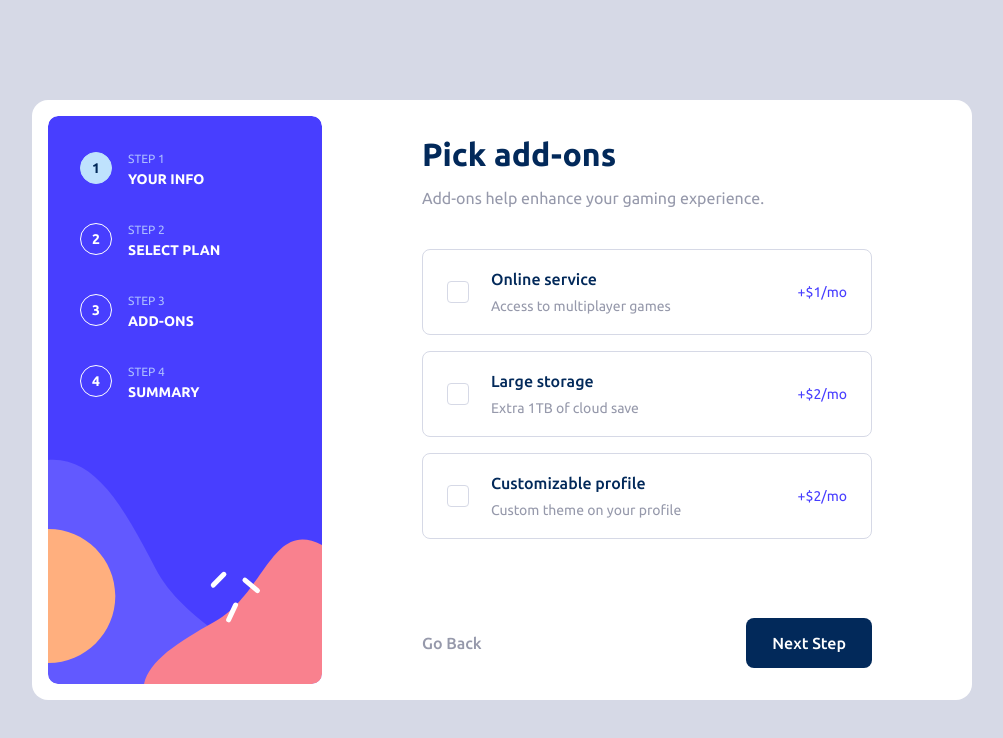
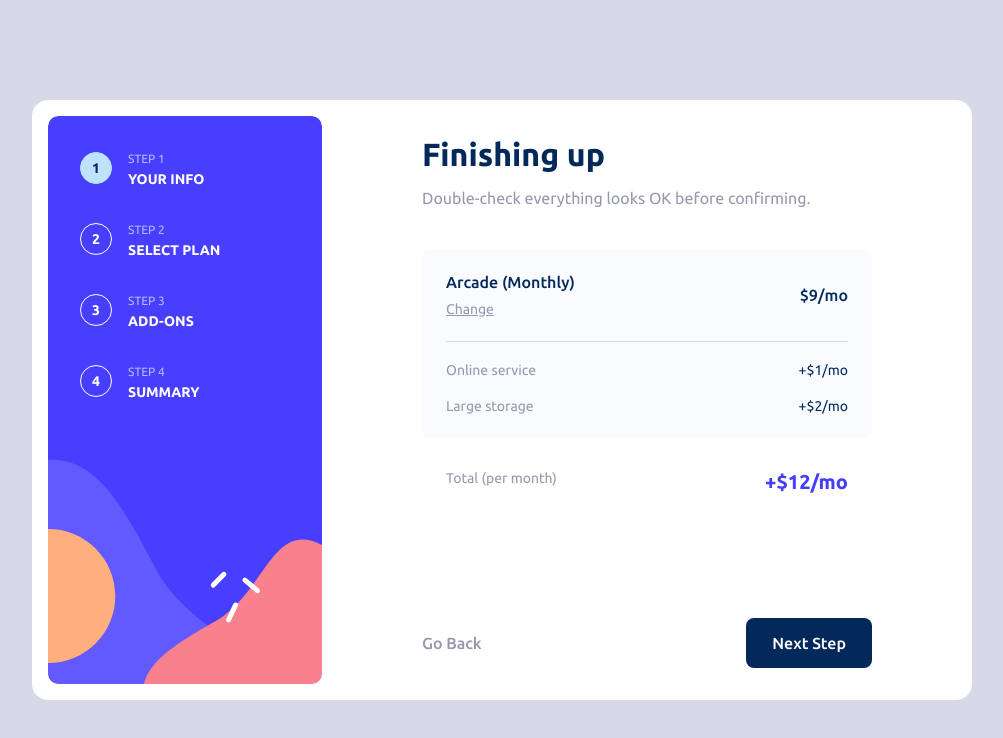
Before and after one commit to IgoCarvalho/frontend-mentor-challenges, a Vue app in the folder multi-step-form/: page / in a window 1280 px wide. Shown: the top 738 px of the page, without its empty margins (138-1141 px from the left). Built offline with nearby package versions, Linux system fonts and the light colour scheme.

Commit message:
✨ create FormFinishingUp component and finish form step 4

```diff
--- a/multi-step-form/src/components/AppForm.vue
+++ b/multi-step-form/src/components/AppForm.vue
@@ -11,9 +11,16 @@ import AdvancedIcon from './icons/AdvancedIcon.vue';
 import ProIcon from './icons/ProIcon.vue';
 import AppSwitch from './AppSwitch.vue';
 import AppCheckBox from './AppCheckBox.vue';
+import FormFinishingUp from './FormFinishingUp.vue';
+import type { FormFinishingUpAddOn } from './FormFinishingUp.vue';
 
 const plan = ref('');
 const addOns = ref<String[]>([]);
+
+const formAddOns: FormFinishingUpAddOn[] = [
+  { title: 'Online service', price: '+$1/mo' },
+  { title: 'Large storage', price: '+$2/mo' },
+];
 </script>
 
 <template>
@@ -74,6 +81,7 @@ const addOns = ref<String[]>([]);
     </FormSection>
 
     <FormSection
+      v-if="false"
       title="Pick add-ons"
       subtitle="Add-ons help enhance your gaming experience."
     >
@@ -98,6 +106,21 @@ const addOns = ref<String[]>([]);
           label="Customizable profile"
           description="Custom theme on your profile"
           price="+$2/mo"
+        />
+      </div>
+    </FormSection>
+
+    <FormSection
+      title="Finishing up"
+      subtitle="Double-check everything looks OK before confirming."
+    >
+      <div class="finishing-up-container">
+        <FormFinishingUp
+          planName="Arcade"
+          planPrice="$9/mo"
+          planDuration="mo"
+          :addOns="formAddOns"
+          totalPrice="+$12/mo"
         />
       </div>
     </FormSection>
@@ -145,6 +168,10 @@ const addOns = ref<String[]>([]);
   gap: 1.6rem;
 }
 
+.finishing-up-container {
+  margin-top: 4.2rem;
+}
+
 .form-action-buttons {
   position: absolute;
   bottom: 1.6rem;
--- /dev/null
+++ b/multi-step-form/src/components/FormFinishingUp.vue
@@ -0,0 +1,136 @@
+<script setup lang="ts">
+export interface FormFinishingUpAddOn {
+  title: string;
+  price: string;
+}
+
+interface FormFinishingUpProps {
+  planName: string;
+  planPrice: string;
+  planDuration: string;
+  addOns: FormFinishingUpAddOn[];
+  totalPrice: string;
+}
+
+defineProps<FormFinishingUpProps>();
+</script>
+
+<template>
+  <div class="finishing-up">
+    <div class="finishing-up-info">
+      <div class="finishing-plan">
+        <div class="plan-info">
+          <p class="plan-title">{{ planName }} (Monthly)</p>
+          <button class="plan-change-btn">Change</button>
+        </div>
+        <span class="plan-price">{{ planPrice }}</span>
+      </div>
+
+      <ul class="finishing-add-ons">
+        <li
+          v-for="(addOn, index) in addOns"
+          :key="addOn.title + index"
+          class="add-on-info"
+        >
+          <p class="add-on-title">{{ addOn.title }}</p>
+          <span class="add-on-price">{{ addOn.price }}</span>
+        </li>
+      </ul>
+    </div>
+
+    <div class="finishing-up-total">
+      <p class="finishing-up-total-title">Total (per month)</p>
+      <span class="finishing-up-total-price">{{ totalPrice }}</span>
+    </div>
+  </div>
+</template>
+
+<style scoped>
+.finishing-up-info {
+  background-color: var(--color-finishing-bg);
+  padding: 2.4rem;
+  border-radius: 0.8rem;
+}
+
+.finishing-plan {
+  display: flex;
+  justify-content: space-between;
+  align-items: center;
+
+  padding-bottom: 2.4rem;
+  border-bottom: 1px solid var(--color-finishing-plan-border);
+}
+
+.plan-info {
+  display: flex;
+  flex-direction: column;
+  align-items: flex-start;
+  gap: 1rem;
+}
+.plan-title {
+  font-size: 1.6rem;
+  font-weight: 500;
+  color: var(--color-text);
+}
+
+.plan-change-btn {
+  border: none;
+  background-color: transparent;
+  font-size: 1.4rem;
+  font-weight: 400;
+  text-decoration: underline;
+  cursor: pointer;
+  color: var(--color-text-muted);
+}
+.plan-change-btn:hover {
+  color: var(--color-finishing-plan-change-btn-hover);
+}
+
+.plan-price {
+  font-size: 1.6rem;
+  font-weight: 500;
+  color: var(--color-text);
+}
+
+.finishing-add-ons {
+  list-style: none;
+  margin-top: 2rem;
+  display: flex;
+  flex-direction: column;
+  gap: 2rem;
+}
+
+.add-on-info {
+  display: flex;
+  justify-content: space-between;
+  font-size: 1.4rem;
+  font-weight: 400;
+}
+
+.add-on-title {
+  color: var(--color-text-muted);
+}
+
+.add-on-price {
+  color: var(--color-text);
+}
+
+.finishing-up-total {
+  padding: 0 2.4rem;
+  margin-top: 3.2rem;
+  display: flex;
+  justify-content: space-between;
+}
+
+.finishing-up-total-title {
+  font-size: 1.4rem;
+  font-weight: 400;
+  color: var(--color-text-muted);
+}
+
+.finishing-up-total-price {
+  font-size: 2rem;
+  font-weight: 700;
+  color: var(--color-finishing-total-price);
+}
+</style>
--- a/multi-step-form/src/styles/main.css
+++ b/multi-step-form/src/styles/main.css
@@ -41,6 +41,11 @@
   --color-check-border: var(--color-light-gray);
   --color-check-border-active: var(--color-purplish-blue);
   --color-check-active-bg: var(--color-alabaster);
+
+  --color-finishing-bg: var(--color-alabaster);
+  --color-finishing-plan-border: var(--color-light-gray);
+  --color-finishing-plan-change-btn-hover: var(--color-purplish-blue);
+  --color-finishing-total-price: var(--color-purplish-blue);
 }
 
 
```
